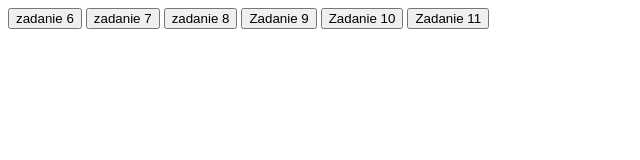
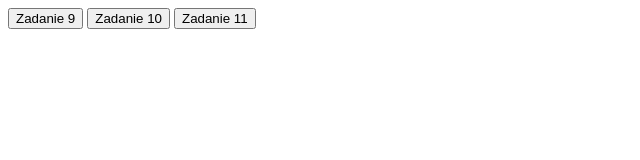
Before and after one commit to Kinowski-Daniel/Praktyki2023, a plain HTML site: page Zadania 14.11/index.html in a window 1280 px wide. Shown: the whole page, without its empty margins (0-640 px from the left). Drawn offline with Linux system fonts and the light colour scheme.

Commit message:
Update index.html

```diff
--- a/Zadania 14.11/index.html
+++ b/Zadania 14.11/index.html
@@ -8,9 +8,6 @@
 
 </head>
 <body>
-    <button onclick="policzWTytuleClick()">zadanie 6</button>
-    <button onclick="ilośćPozytywnychOClick()">zadanie 7</button>
-    <button onclick="drugiNajTytulClick()">zadanie 8</button>
 <button onclick="zadanie9()">Zadanie 9</button>
 <button onclick="zadanie10()">Zadanie 10</button>
 <button onclick="zadanie11()">Zadanie 11</button>
```
